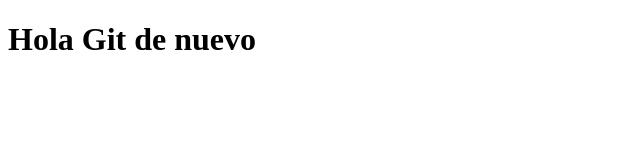
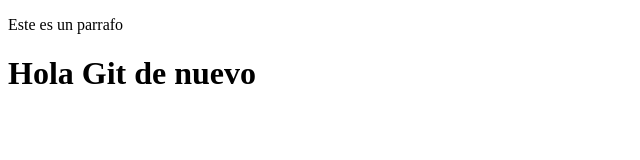
Before and after one commit to DeniHdez/sistemas-git, a plain HTML site: page index.html in a window 1280 px wide. Shown: the whole page, without its empty margins (0-640 px from the left). Drawn offline with Linux system fonts and the light colour scheme.

Commit message:
Se agrego un parrafo

```diff
--- a/index.html
+++ b/index.html
@@ -4,6 +4,9 @@
     <meta charset="UTF-8">
     <meta name="viewport" content="width=device-width, initial-scale=1.0">
     <title>Document</title>
+    <p>
+        Este es un parrafo
+    </p>
 </head>
 <body>
     <h1>Hola Git de nuevo</h1>
```
